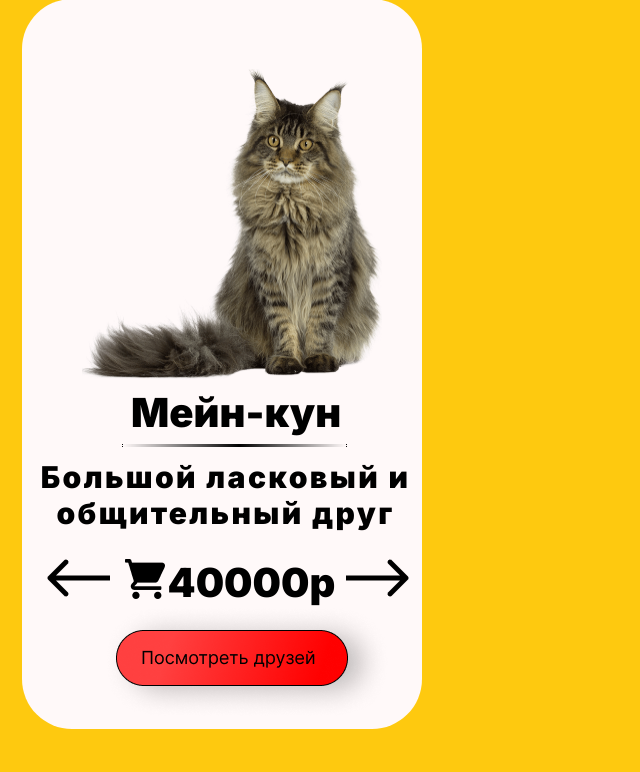
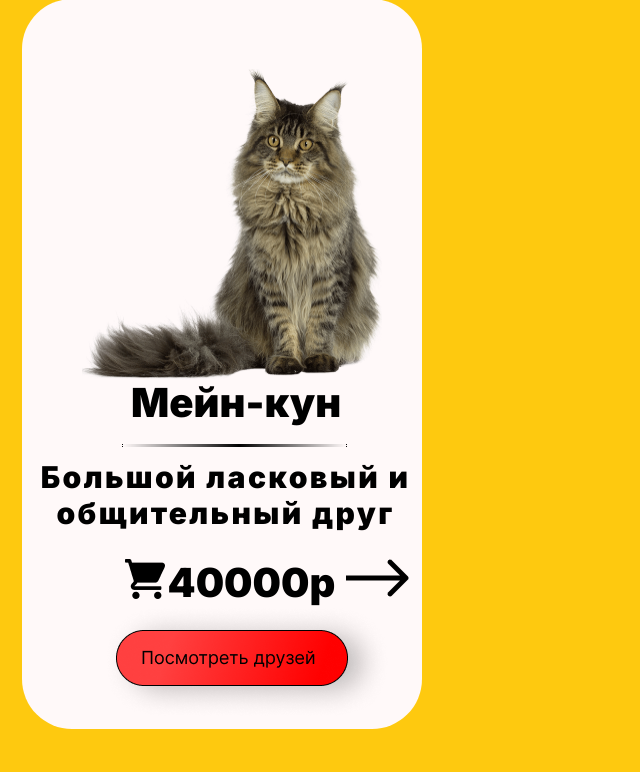
Before and after one commit to PYninjaAlex/happy_pet, a Django app: page /main-page/animals-catalog/cats in a window 1280 px wide. Shown: the part 170-942 px from the top of the page, without its empty margins (0-640 px from the left). Run offline with Django 4.2, Linux system fonts and the light colour scheme.

Commit message:
Cats done.

```diff
--- a/static/scripts/cats.js
+++ b/static/scripts/cats.js
@@ -1,12 +1,7 @@
-let count = 0
-const next = () => {
-    count += 1
-    if (count === 4) {
-        count = 0
-    }
 let description = document.querySelector(".description")
 let cat_name = document.querySelector(".span_cat")
 let price = document.querySelector('.price')
+
 const pages = [
     document.querySelector('#mein_cun'),
     document.querySelector('#american'),
@@ -14,9 +9,11 @@ const next = () => {
     document.querySelector('#britain')
 ];
 
-    if (count === 0) {
+const next = () => {
+    document.querySelector(".left").style.display = "block"
+    if (cat_name.innerHTML === "Британская") {
         pages[3].style.display = 'none';
-        pages[count].style = "display: block;" +
+        pages[0].style = "display: block;" +
             "position: absolute;\n" +
             "    width: 300px;\n" +
             "    height: 311.15px;\n" +
@@ -28,7 +25,7 @@ const next = () => {
             "    width: 250px;\n" +
             "    height: 48px;\n" +
             "    left: 109px;\n" +
-            "    top: 390px;\n" +
+            "    top: 380px;\n" +
             "\n" +
             "    font-family: 'Inter', serif;\n" +
             "    font-style: normal;\n" +
@@ -52,13 +49,13 @@ const next = () => {
 
         description.innerHTML = "Большой ласковый и общительный друг";
 
-
         price.innerHTML = "40000р"
+        return 0
     }
 
-    if (count === 1) {
-        pages[count-1].style.display = 'none'
-        pages[count].style = "display: block;" +
+    if (cat_name.innerHTML === "Мейн-кун") {
+        pages[0].style.display = 'none'
+        pages[1].style = "display: block;" +
             "position: absolute;\n" +
             "width: 367px;\n" +
             "height: 335px;\n" +
@@ -94,10 +91,12 @@ const next = () => {
         description.innerHTML = "Милая, ласковая и общительная подруга";
 
         price.innerHTML = "20000р"
+        return 0
     }
-    if (count === 2) {
-        pages[count-1].style.display = 'none'
-        pages[count].style = "display: block;\n" +
+
+    if (cat_name.innerHTML === "Американская") {
+        pages[1].style.display = 'none'
+        pages[2].style = "display: block;\n" +
             "position: absolute;\n" +
             "width: 220.82px;\n" +
             "height: 350px;\n" +
@@ -134,10 +133,12 @@ const next = () => {
         description.innerHTML = "Приятный ласковый и общительный друг"
 
         price.innerHTML = "35000р"
+        return 0
+    }
 
-    } if (count === 3) {
-        pages[count-1].style.display = 'none'
-        pages[count].style = "display: block;\n" +
+    if (cat_name.innerHTML === "Наполеон") {
+        pages[2].style.display = 'none'
+        pages[3].style = "display: block;\n" +
             "position: absolute;\n" +
             "width: 396.27px;\n" +
             "height: 400px;\n" +
@@ -174,5 +175,176 @@ const next = () => {
         description.innerHTML = "Маленькая милая и общительная кошечка"
 
         price.innerHTML = "70000р"
+        return 0
     }
 }
+
+const back = () => {
+    if (cat_name.innerHTML === "Мейн-кун") {
+        pages[0].style.display = 'none'
+        pages[3].style = "display: block;\n" +
+            "position: absolute;\n" +
+            "width: 396.27px;\n" +
+            "height: 400px;\n" +
+            "left: 20px;\n" +
+            "top: 55px;";
+
+        cat_name.innerHTML = "Британская";
+        cat_name.style = "position: absolute;\n" +
+            "width: 303px;\n" +
+            "height: 48px;\n" +
+            "left: 95px;\n" +
+            "top: 380px;\n" +
+            "\n" +
+            "font-family: 'Inter';\n" +
+            "font-style: normal;\n" +
+            "font-weight: 800;\n" +
+            "font-size: 40px;\n" +
+            "line-height: 48px;";
+
+        description.style = "position: absolute;\n" +
+            "width: 450px;\n" +
+            "height: 79px;\n" +
+            "left: -23px;\n" +
+            "top: 460px;\n" +
+            "\n" +
+            "font-family: 'Inter';\n" +
+            "font-style: normal;\n" +
+            "font-weight: 600;\n" +
+            "font-size: 30px;\n" +
+            "line-height: 36px;\n" +
+            "text-align: center;\n" +
+            "letter-spacing: 0.08em;";
+
+        description.innerHTML = "Маленькая милая и общительная кошечка";
+
+        price.innerHTML = "70000р";
+        return 0
+    }
+
+    if (cat_name.innerHTML === "Британская") {
+        pages[3].style.display = 'none'
+        pages[2].style = "display: block;\n" +
+            "position: absolute;\n" +
+            "width: 220.82px;\n" +
+            "height: 350px;\n" +
+            "left: 108px;\n" +
+            "top: 55px;";
+
+        cat_name.innerHTML = "Наполеон";
+        cat_name.style = "position: absolute;\n" +
+            "width: 198px;\n" +
+            "height: 48px;\n" +
+            "left: 115px;\n" +
+            "top: 380px;\n" +
+            "\n" +
+            "font-family: 'Inter';\n" +
+            "font-style: normal;\n" +
+            "font-weight: 800;\n" +
+            "font-size: 40px;\n" +
+            "line-height: 48px;";
+
+        description.style = "position: absolute;\n" +
+            "width: 450px;\n" +
+            "height: 79px;\n" +
+            "left: -23px;\n" +
+            "top: 460px;\n" +
+            "\n" +
+            "font-family: 'Inter';\n" +
+            "font-style: normal;\n" +
+            "font-weight: 600;\n" +
+            "font-size: 30px;\n" +
+            "line-height: 36px;\n" +
+            "text-align: center;\n" +
+            "letter-spacing: 0.08em;";
+
+        description.innerHTML = "Приятный ласковый и общительный друг";
+
+        price.innerHTML = "35000р";
+        return 0
+    }
+
+    if (cat_name.innerHTML === "Наполеон") {
+        pages[2].style.display = 'none'
+        pages[1].style = "display: block;" +
+            "position: absolute;\n" +
+            "width: 367px;\n" +
+            "height: 335px;\n" +
+            "left: 30px;\n" +
+            "top: 40px;";
+
+        cat_name.innerHTML = "Американская";
+        cat_name.style = "position: absolute;\n" +
+            "width: 303px;\n" +
+            "height: 48px;\n" +
+            "left: 60px;\n" +
+            "top: 380px;\n" +
+            "\n" +
+            "font-family: 'Inter';\n" +
+            "font-style: normal;\n" +
+            "font-weight: 800;\n" +
+            "font-size: 40px;\n" +
+            "line-height: 48px;";
+
+        description.style = "position: absolute;\n" +
+            "width: 450px;\n" +
+            "height: 79px;\n" +
+            "left: -20px;\n" +
+            "top: 460px;\n" +
+            "\n" +
+            "font-family: 'Inter';\n" +
+            "font-style: normal;\n" +
+            "font-weight: 600;\n" +
+            "font-size: 30px;\n" +
+            "line-height: 36px;\n" +
+            "letter-spacing: 0.08em;";
+
+        description.innerHTML = "Милая, ласковая и общительная подруга";
+
+        price.innerHTML = "20000р";
+        return 0
+    }
+
+    if (cat_name.innerHTML === "Американская") {
+        pages[1].style.display = 'none';
+        pages[0].style = "display: block;" +
+            "position: absolute;\n" +
+            "    width: 300px;\n" +
+            "    height: 311.15px;\n" +
+            "    left: 60px;\n" +
+            "    top: 70px;";
+
+        cat_name.innerHTML = "Мейн-кун";
+        cat_name.style = "position: absolute;\n" +
+            "    width: 250px;\n" +
+            "    height: 48px;\n" +
+            "    left: 109px;\n" +
+            "    top: 380px;\n" +
+            "\n" +
+            "    font-family: 'Inter', serif;\n" +
+            "    font-style: normal;\n" +
+            "    font-weight: 600;\n" +
+            "    font-size: 40px;\n" +
+            "    line-height: 48px;";
+
+        description.style = "position: absolute;\n" +
+            "    width: 373px;\n" +
+            "    height: 79px;\n" +
+            "    left: 17px;\n" +
+            "    top: 460px;\n" +
+            "\n" +
+            "    font-family: 'Inter', serif;\n" +
+            "    font-style: normal;\n" +
+            "    font-weight: 600;\n" +
+            "    font-size: 30px;\n" +
+            "    line-height: 36px;\n" +
+            "    text-align: center;\n" +
+            "    letter-spacing: 0.08em;";
+
+        description.innerHTML = "Большой ласковый и общительный друг";
+
+
+        price.innerHTML = "40000р";
+        return 0
+    }
+}
--- a/static/styles/animal.css
+++ b/static/styles/animal.css
@@ -82,7 +82,7 @@ body {
     width: 250px;
     height: 48px;
     left: 109px;
-    top: 390px;
+    top: 380px;
 
     font-family: 'Inter', serif;
     font-style: normal;
--- a/templates/cats.html
+++ b/templates/cats.html
@@ -15,9 +15,9 @@
     <div class="stripe1"></div>
     <div class="main">
         <img src={% static "img/american Wirehair.png" %} alt="Американская" id="american">
-        <img src={% static "img/napoleon cat.png" %} alt="Американская" id="napoleon">
-        <img src={% static "img/Britain shorthair.png" %} alt="Американская" id="britain">
-        <img src={% static "img/mein cun.png" %} alt="Животное" id="mein_cun">
+        <img src={% static "img/napoleon cat.png" %} alt="Наполеон" id="napoleon">
+        <img src={% static "img/Britain shorthair.png" %} alt="Британская" id="britain">
+        <img src={% static "img/mein cun.png" %} alt="Мейн-кун" id="mein_cun">
         <span class="span_cat">Мейн-кун</span>
         <div class="stripe2"></div>
         <span class="description">
@@ -25,10 +25,18 @@
         </span>
         <span class="price">40000р</span>
         <a href="../animals-catalog/orders" class="orders"><img src={% static "img/корзина.png" %} alt="Корзина"></a>
-        <img class="left" alt="Стрелка налево" src={% static "img/Arrow%20left.png" %}>
+        <img onclick="back();" class="left" alt="Стрелка налево" src={% static "img/Arrow%20left.png" %}>
         <img onclick="next();" class="right" alt="Стрелка направо" src={% static "img/Arrow%20right.png" %}>
         <a class="button" href="../animals-catalog"><img alt="Кнопка" src={% static "img/Кнопка.png" %}></a>
     </div>
     <script src={% static "scripts/cats.js" %}></script>
+    <script>
+        first = 0
+
+        if (!first && cat_name.innerHTML === "Мейн-кун") {
+            document.querySelector(".left").style.display = "none"
+            first += 1
+        }
+    </script>
 </body>
 </html>
```
Lines whose indentation alone changed are shown as unchanged.
